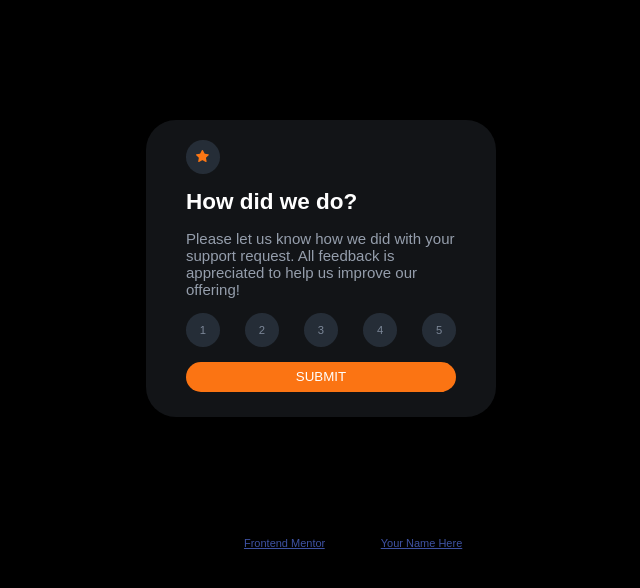
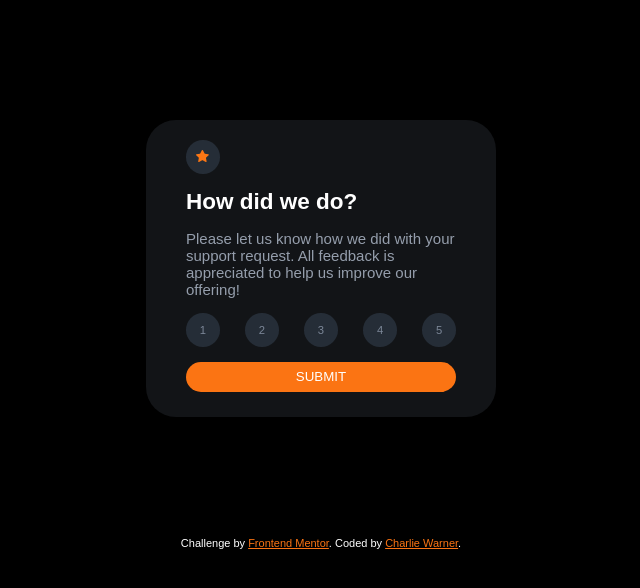
Before and after one commit to charleswarner/interactive-rating-component-main, a plain HTML site: page index.html in a window 1280 px wide. Shown: the whole page, without its empty margins (319-959 px from the left). Drawn offline with Linux system fonts and the light colour scheme.

Commit message:
completed project
update attribute

```diff
--- a/app.css
+++ b/app.css
@@ -145,3 +145,13 @@ span {
     font-size: .80em;
     margin-top: -10px;
 }
+
+.attribution {
+  font-size: 11px;
+  text-align: center;
+  color: var(--White-neut);
+}
+
+.attribution a {
+  color: var(--Orange-primary);
+}
--- a/index.html
+++ b/index.html
@@ -64,7 +64,7 @@
 
   <div class="attribution">
     Challenge by <a href="https://www.frontendmentor.io?ref=challenge" target="_blank">Frontend Mentor</a>.
-    Coded by <a href="#">Your Name Here</a>.
+    Coded by <a href="#">Charlie Warner</a>.
   </div>
   <script src="app1.js"></script>
 </body>
```
